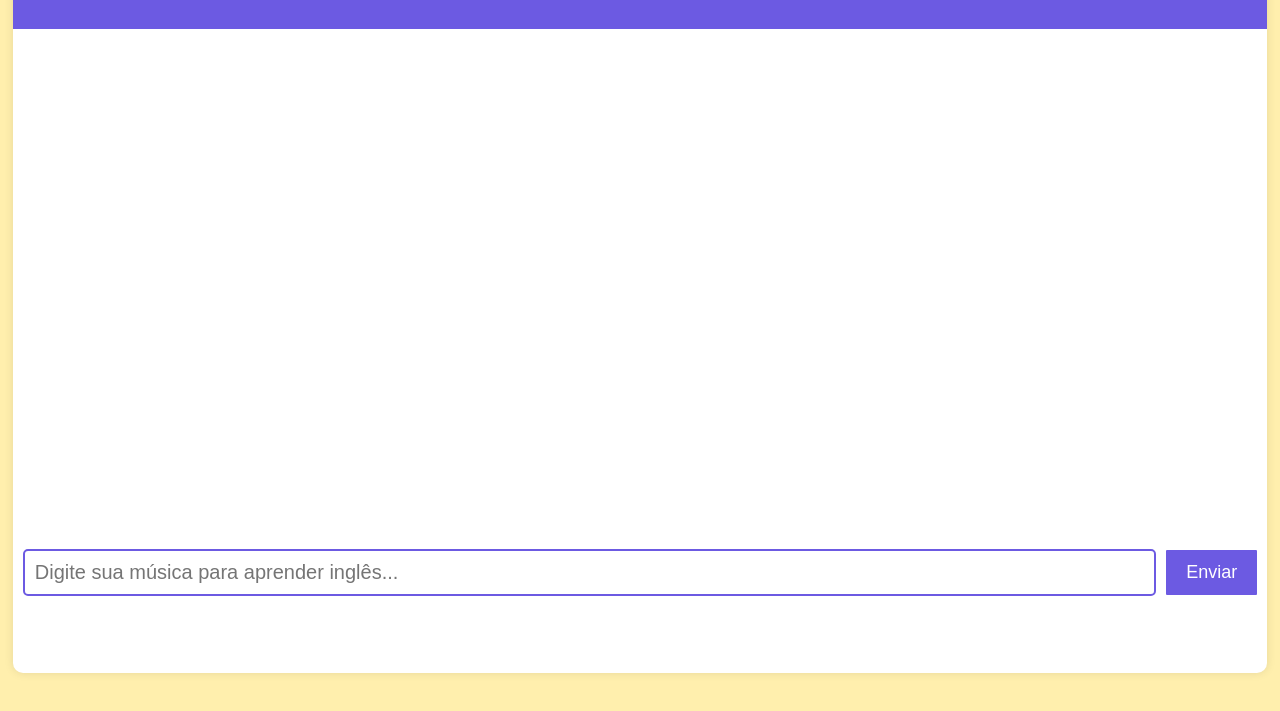
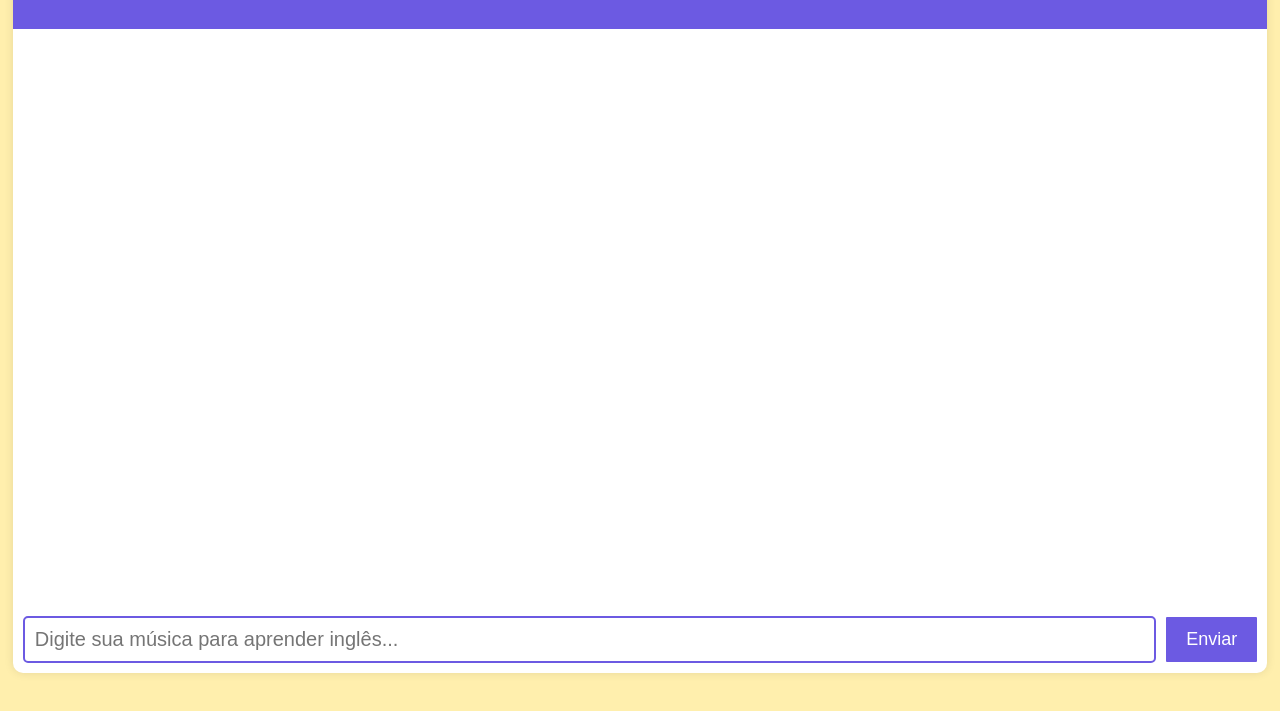
Before and after one commit to Clebio2030/AI-English-Teacher, a website: page index.html in a window 1280 px wide. Shown: the part 87-798 px from the top of the page. Drawn offline with Linux system fonts and the light colour scheme.

Commit message:
style(ai-english-teacher): fix-message-positioning

```diff
--- a/index.html
+++ b/index.html
@@ -21,6 +21,7 @@
     <div class="chat-header">
       <h1>Aprenda Inglês com Música 🎶🎵</h1>
     </div>
+    <div class="chat-content">
       <div class="chat-body">
         <ul id="chat-messages">
         </ul>
@@ -30,5 +31,6 @@
         <button id="send-button">Enviar</button>
       </div>
     </div>
+  </div>
 </body>
 </html>
--- a/style.css
+++ b/style.css
@@ -17,6 +17,8 @@ body {
 }
 
 .chat-container {
+  display: flex;
+  flex-direction: column;
   max-width: 98%;
   height: 100%;
   margin: 10px auto;
@@ -38,6 +40,13 @@ body {
 .chat-body {
   overflow-y: scroll;
   padding: 15px;
+}
+
+.chat-content {
+  display: flex;
+  flex-direction: column;
+  justify-content: space-between;
+  height: 100%;
 }
 
 #chat-messages {
```
Lines whose indentation alone changed are shown as unchanged.
